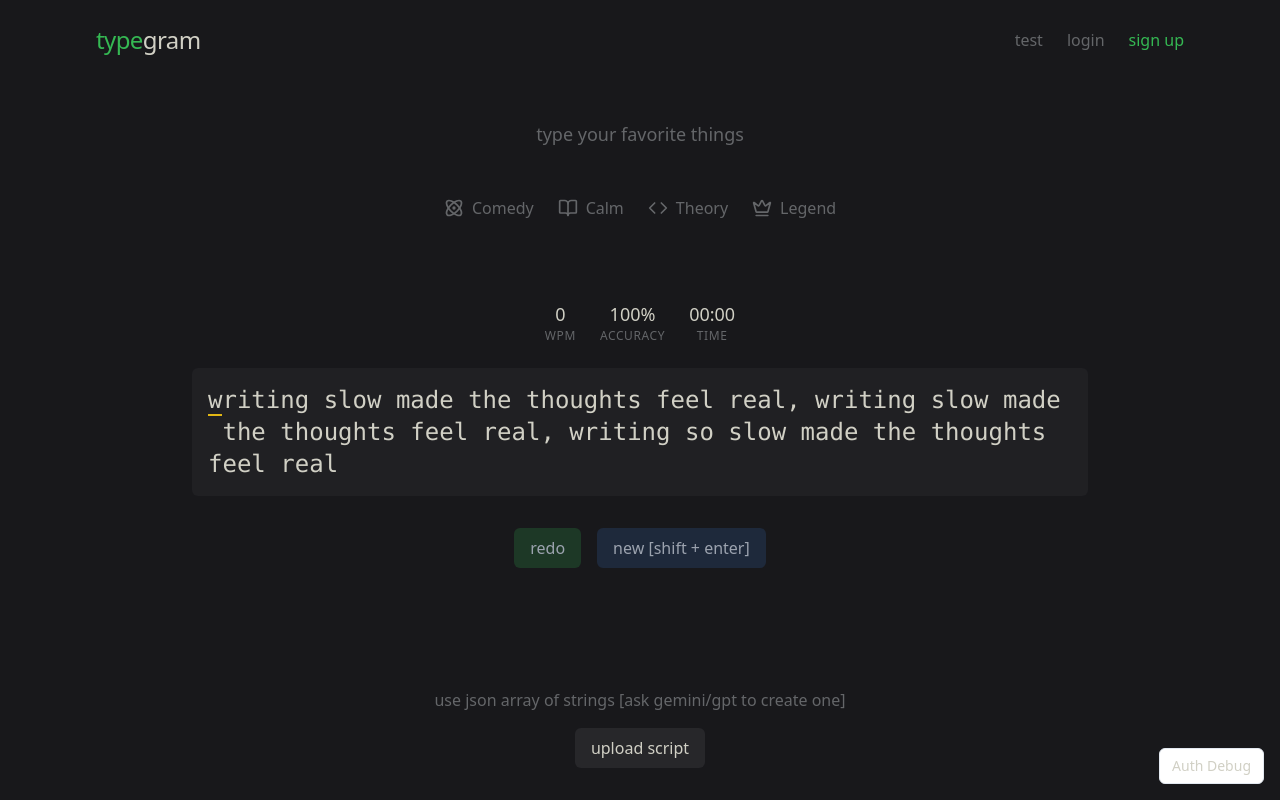
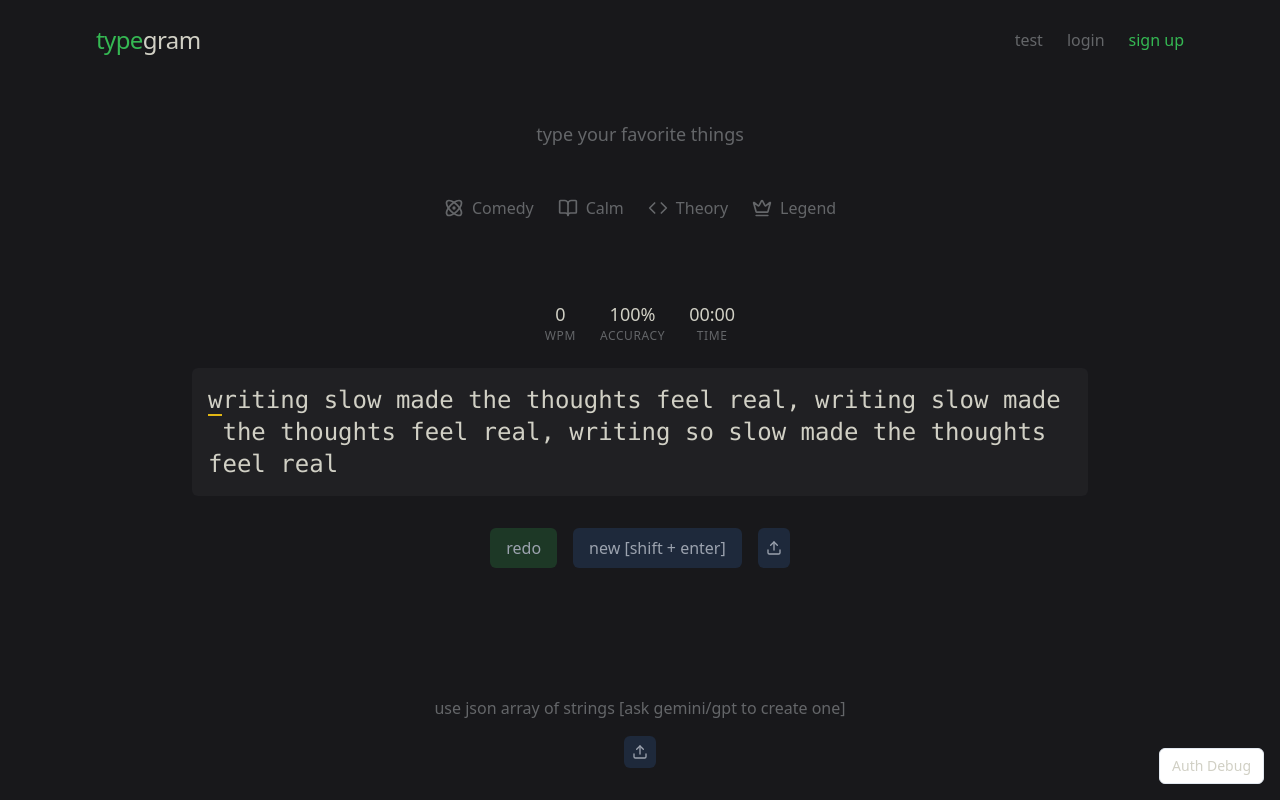
Before and after one commit to ethanast0/deeptype, a React (Vite) app: page / in a window 1280 px wide. Built offline with nearby package versions, Linux system fonts and the light colour scheme.

Commit message:
Add quote upload button and tooltip
Move quote upload button and add tooltip with LLM prompt.

```diff
--- a/src/components/QuoteUploader.tsx
+++ b/src/components/QuoteUploader.tsx
@@ -7,13 +7,15 @@ import { useToast } from '@/hooks/use-toast';
 import { Dialog, DialogContent, DialogTitle, DialogFooter } from '@/components/ui/dialog';
 import { Button } from '@/components/ui/button';
 import { Input } from '@/components/ui/input';
+import { Upload } from 'lucide-react';
+import { Tooltip, TooltipContent, TooltipProvider, TooltipTrigger } from '@/components/ui/tooltip';
 
 interface QuoteUploaderProps {
   onQuotesLoaded: (quotes: string[]) => void;
   className?: string;
 }
 
-const QuoteUploader: React.FC<QuoteUploaderProps> = ({
+export const QuoteUploaderButton: React.FC<QuoteUploaderProps> = ({
   onQuotesLoaded,
   className
 }) => {
@@ -134,16 +136,22 @@ const QuoteUploader: React.FC<QuoteUploaderProps> = ({
 
   return (
     <>
-      <div className={cn("mt-24 text-center fixed bottom-8 left-0 right-0", className)}>
-        <p className="mb-4 text-base font-extralight text-monkey-subtle">use json array of strings [ask gemini/gpt to create one]</p>
-
+      <TooltipProvider>
+        <Tooltip>
+          <TooltipTrigger asChild>
             <button
               onClick={handleButtonClick}
-          className="px-4 py-2 rounded-md bg-monkey-subtle bg-opacity-20 text-monkey-text
-                   transition-all duration-300 hover:bg-opacity-30"
+              className="button button-accent bg-slate-800 hover:bg-slate-700 text-gray-400 font-normal p-2"
+              aria-label="Upload script"
             >
-          upload script
+              <Upload size={16} />
             </button>
+          </TooltipTrigger>
+          <TooltipContent className="bg-slate-800 border-slate-700 text-monkey-text">
+            <p>Upload JSON array of strings.<br />Ask an AI to create one with your favorite topics.</p>
+          </TooltipContent>
+        </Tooltip>
+      </TooltipProvider>
 
       <input
         type="file"
@@ -152,7 +160,6 @@ const QuoteUploader: React.FC<QuoteUploaderProps> = ({
         accept=".json"
         className="hidden"
       />
-      </div>
 
       <Dialog open={isDialogOpen} onOpenChange={setIsDialogOpen}>
         <DialogContent className="bg-slate-900 border-slate-800 text-monkey-text">
@@ -192,4 +199,16 @@ const QuoteUploader: React.FC<QuoteUploaderProps> = ({
   );
 };
 
+const QuoteUploader: React.FC<QuoteUploaderProps> = ({
+  onQuotesLoaded,
+  className
+}) => {
+  return (
+    <div className={cn("mt-24 text-center fixed bottom-8 left-0 right-0", className)}>
+      <p className="mb-4 text-base font-extralight text-monkey-subtle">use json array of strings [ask gemini/gpt to create one]</p>
+      <QuoteUploaderButton onQuotesLoaded={onQuotesLoaded} />
+    </div>
+  );
+};
+
 export default QuoteUploader;
--- a/src/components/TypingArea.tsx
+++ b/src/components/TypingArea.tsx
@@ -3,6 +3,9 @@ import React, { useEffect } from 'react';
 import useTypingTest from '../hooks/useTypingTest';
 import Stats from './Stats';
 import { cn } from '../lib/utils';
+import { Upload } from 'lucide-react';
+import { Tooltip, TooltipContent, TooltipProvider, TooltipTrigger } from './ui/tooltip';
+import { QuoteUploaderButton } from './QuoteUploader';
 
 interface TypingAreaProps {
   quotes?: string[];
@@ -69,6 +72,7 @@ const TypingArea: React.FC<TypingAreaProps> = ({
       <div className="flex gap-4 mt-8">
         <button onClick={resetTest} className="button button-accent bg-slate-850 hover:bg-slate-700 text-gray-400 font-normal text-base">redo</button>
         <button onClick={loadNewQuote} className="button button-accent bg-slate-800 hover:bg-slate-700 text-gray-400 font-normal text-base">new [shift + enter]</button>
+        <QuoteUploaderButton onQuotesLoaded={(quotes) => {}} />
       </div>
     </div>;
 };
--- a/src/pages/Index.tsx
+++ b/src/pages/Index.tsx
@@ -1,3 +1,4 @@
+
 import React, { useState, useEffect } from 'react';
 import Header from '../components/Header';
 import Footer from '../components/Footer';
@@ -8,6 +9,7 @@ import { defaultQuotes } from '../utils/typingUtils';
 import { supabase } from '../integrations/supabase/client';
 import { useAuth } from '../contexts/AuthContext';
 import { useToast } from '../hooks/use-toast';
+
 const Index = () => {
   const [quotes, setQuotes] = useState<string[]>(defaultQuotes);
   const [activeScriptId, setActiveScriptId] = useState<string | null>(null);
@@ -61,15 +63,18 @@ const Index = () => {
       setupDefaultScript();
     }
   }, [user]);
+
   const handleQuotesLoaded = (newQuotes: string[]) => {
     setQuotes(newQuotes);
   };
+
   const handleTemplateSelected = (templateQuotes: string[], scriptId?: string) => {
     setQuotes(templateQuotes);
     if (scriptId) {
       setActiveScriptId(scriptId);
     }
   };
+
   return <div className="min-h-screen flex flex-col bg-zinc-900">
       <Header />
 
@@ -88,4 +93,5 @@ const Index = () => {
       <Footer />
     </div>;
 };
+
 export default Index;
```
Lines whose indentation alone changed are shown as unchanged.
